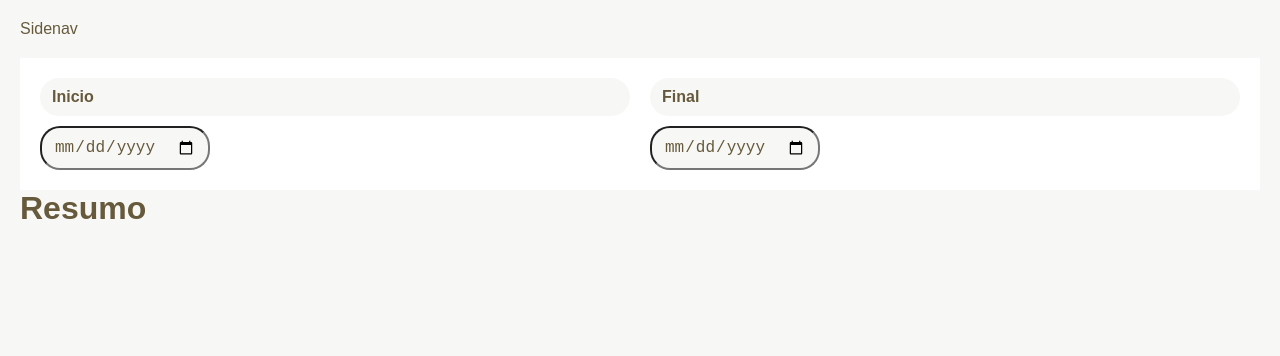
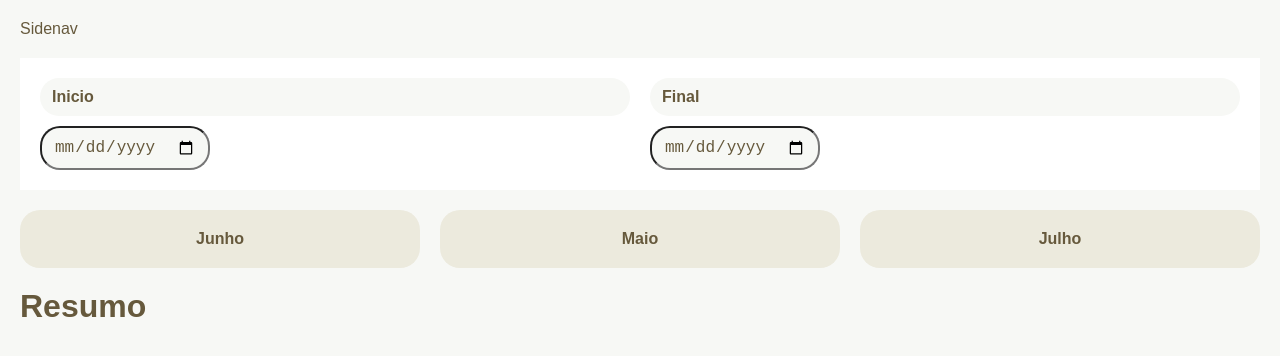
Before and after one commit to Klaudio0707/Fintech-Origamid, a React (Vite) app: page / in a window 1280 px wide. Shown: the top 356 px of the page. Built offline with nearby package versions, Linux system fonts and the light colour scheme; no server answers.

Commit message:
ajuste no mesbtn

```diff
--- a/src/Components/Header/index.tsx
+++ b/src/Components/Header/index.tsx
@@ -1,13 +1,16 @@
-import React from 'react'
 import { useData } from '../../Context/DataContext'
 import DateRange from '../DateRange';
+import Meses from '../Meses';
 
 const index = () => {
 
   return (
-    <div>
+    <header className='mb'>
+      <div className='mb'>
    <DateRange/>
-    </div>
+      </div>
+   <Meses/>
+    </header>
   )
 }
 
--- /dev/null
+++ b/src/Components/MesBtn/index.tsx
@@ -0,0 +1,67 @@
+import React from 'react';
+import { useData } from '../../Context/DataContext';
+
+const style: React.CSSProperties = {
+  padding: 'var(--gap) var(--gap-s)',
+  backgroundColor: 'var(--color-3)',
+  border: 'none',
+  borderRadius: 'var(--gap)',
+  color: 'var(--color-2)',
+  fontWeight: '600',
+  textTransform: 'capitalize',
+  cursor: 'pointer', // Adicionado para indicar que é clicável
+};
+
+/**
+ * Retorna o nome de um mês com base em um deslocamento a partir do mês atual.
+ * Ex: mes = 0 é o mês atual, mes = -1 é o mês passado.
+ */
+function nomeMes(mes: number) {
+  const date = new Date();
+  date.setMonth(date.getMonth() + mes);
+  return new Intl.DateTimeFormat('pt-BR', { month: 'long' }).format(date);
+}
+
+/**
+ * Componente de botão que, ao ser clicado, define o período de início e fim
+ * para um mês específico no DataContext.
+ */
+const MesBtn = ({ mes }: { mes: number }) => {
+  // Assume-se que useData retorna [null, setInicio, setFinal] ou algo similar,
+  // mas como o código original só usava os setters, vamos pegá-los.
+  // Se o hook for `const { setInicio, setFinal } = useData()`, ajuste aqui.
+  const { setInicio, setFinal } = useData();
+
+  // A lógica agora está em uma função que será chamada no clique.
+  function handleClick() {
+    const date = new Date();
+    date.setMonth(date.getMonth() + mes);
+
+    // ✅ CORRIGIDO: Cálculo correto para o primeiro e último dia do mês.
+    const firstDay = new Date(date.getFullYear(), date.getMonth(), 1);
+    const lastDay = new Date(date.getFullYear(), date.getMonth() + 1, 0);
+
+    // ✅ CORRIGIDO: Atualiza o estado do contexto com as datas corretas.
+    if (setInicio) setInicio(formatDate(firstDay));
+    if (setFinal) setFinal(formatDate(lastDay));
+  }
+
+  return (
+    <button onClick={handleClick} style={style}>
+      {nomeMes(mes)}
+    </button>
+  );
+};
+
+/**
+ * Formata uma data para o formato YYYY-MM-DD.
+ * Esta função foi corrigida e pode ser usada ou movida para um arquivo de utilitários.
+ */
+function formatDate(date: Date) {
+  const yyyy = date.getFullYear();
+  const mm = String(date.getMonth() + 1).padStart(2, '0');
+  const dd = String(date.getDate()).padStart(2, '0');
+  return `${yyyy}-${mm}-${dd}`;
+}
+
+export default MesBtn;
--- /dev/null
+++ b/src/Components/Meses/index.tsx
@@ -0,0 +1,14 @@
+import MesBtn from "../MesBtn"
+
+
+const  Meses = () => {
+  return (
+    <div className="flex">
+        <MesBtn mes={-1}/>
+        <MesBtn mes={-2}/>
+        <MesBtn mes={0}/>
+    </div>
+  )
+}
+
+export default Meses
--- a/src/Pages/Resumo.tsx
+++ b/src/Pages/Resumo.tsx
@@ -3,7 +3,7 @@ import { useData } from "../Context/DataContext"
 
 const Resumo = () => {
    const {data} = useData()
-    // console.log(data);
+     console.log(data);
 
   return (
     <div>
--- a/src/styles.css
+++ b/src/styles.css
@@ -28,7 +28,9 @@ button{
   font-size: 1rem;
   cursor: pointer;
 }
-
+button:hover{
+  scale: 1.06;
+}
 h1, h2, h3{
   font-weight: 600;
   margin: 0px;
```
